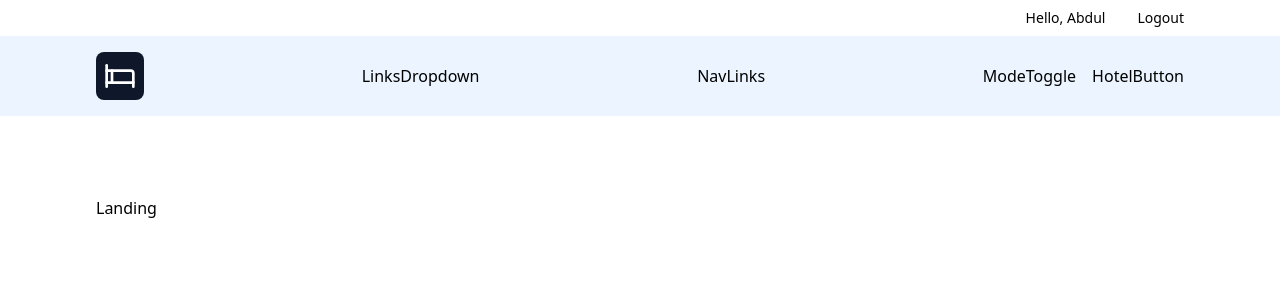
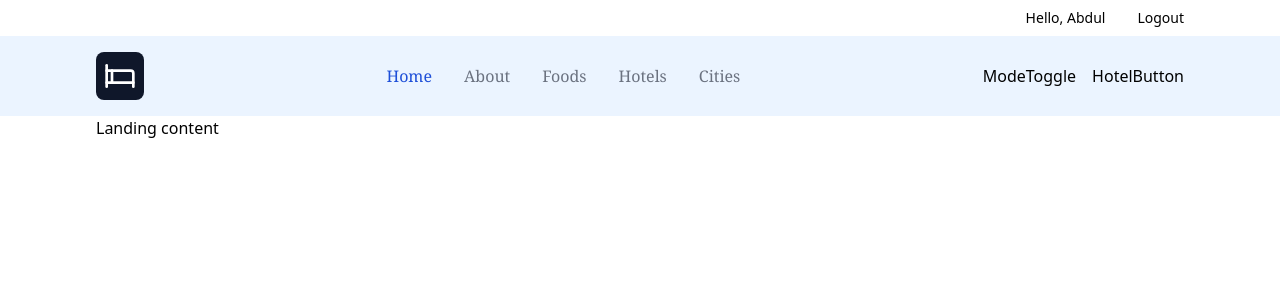
Before and after one commit to asnganje/Food-ordering-app-front-end, a React (Vite) app: page / in a window 1280 px wide. Shown: the top 300 px of the page. Built offline with nearby package versions, Linux system fonts and the light colour scheme.

Commit message:
Add navbar setup

```diff
--- a/package.json
+++ b/package.json
@@ -14,6 +14,7 @@
     "lucide-react": "^0.399.0",
     "react": "^18.3.1",
     "react-dom": "^18.3.1",
+    "react-icons": "^5.2.1",
     "react-redux": "^9.1.2",
     "react-router-dom": "^6.24.0"
   },
--- /dev/null
+++ b/src/Components/Dropdown.jsx
@@ -0,0 +1,33 @@
+import { useDispatch } from "react-redux"
+import { hideMenu } from "../redux/slices/dropDownSlice"
+import { links } from "../utils/links"
+import { NavLink } from "react-router-dom"
+
+function Dropdown() {
+  const dispatch = useDispatch()
+
+  const hideDropdownMenu = () => {
+    dispatch(hideMenu())
+  }
+  return (
+    <div className="flex relative align-element md:hidden rounded-md h-screen" onClick={hideDropdownMenu} >
+        <div className="grid gap-3 py-3 align-element absolute w-[30vw] top-3 bg-white shadow-2xl rounded-md border-2 h-[50%]">
+            {
+                links.map((link)=> {
+                    return(
+                        <NavLink to={link.href} key={link.label}
+                         className={({isActive})=> {
+                            return `hover:underline ${isActive? 'text-blue-700' : 'text-gray-500'}`
+                         }}
+                         onClick={hideDropdownMenu}
+                        >
+                            {link.label}
+                        </NavLink>
+                    )
+                })
+            }
+        </div>
+    </div>
+  )
+}
+export default Dropdown
--- a/src/Components/LinksDropdown.jsx
+++ b/src/Components/LinksDropdown.jsx
@@ -1,6 +1,18 @@
+import { useState } from "react"
+import {FaAlignLeft } from "react-icons/fa"
+import { useDispatch} from "react-redux"
+import { showMenu } from "../redux/slices/dropDownSlice"
+
 function LinksDropdown() {
+const dispatch = useDispatch()
+
+const showDropDownMenu = () => {
+  dispatch(showMenu())
+}
   return (
-    <div>LinksDropdown</div>
+        <button className="block md:hidden" onClick={showDropDownMenu}>
+          <FaAlignLeft />
+        </button>
   )
 }
 export default LinksDropdown
--- a/src/Components/Logo.jsx
+++ b/src/Components/Logo.jsx
@@ -3,7 +3,7 @@ import { Bed } from "lucide-react"
 
 function Logo() {
   return (
-    <Link to="/" className="hidden lg:flex justify-center items-center bg-logoBgColor p-2 rounded-lg text-white">
+    <Link to="/" className="hidden md:flex justify-center items-center bg-logoBgColor p-2 rounded-lg text-white">
         <Bed className="w-8 h-8"/>
     </Link>
   )
--- a/src/Components/NavLinks.jsx
+++ b/src/Components/NavLinks.jsx
@@ -1,6 +1,31 @@
+import { NavLink } from "react-router-dom"
+import { links } from "../utils/links"
+import { useDispatch } from "react-redux"
+import { hideMenu } from "../redux/slices/dropDownSlice"
+
 function NavLinks() {
+  const dispatch = useDispatch()
+
+  const hideDropdownMenu = () => {
+    dispatch(hideMenu())
+  }
   return (
-    <div>NavLinks</div>
+    <div className="hidden md:flex justify-between items-center gap-[2rem]">
+      {
+        links.map((link)=> {
+            return( <NavLink to={link.href} key={link.label}
+
+                          className={({isActive})=> {
+                            return `hover:underline font-serif font-light ${isActive? 'text-blue-700' : 'text-gray-500'}`
+                         }}
+                         onClick={hideDropdownMenu}
+                        >
+                            {link.label}
+                        </NavLink>
+                    )
+                })
+            }
+    </div>
   )
 }
 export default NavLinks
--- a/src/Components/Navbar.jsx
+++ b/src/Components/Navbar.jsx
@@ -11,7 +11,7 @@ function Navbar() {
             <Logo />
             <LinksDropdown />
             <NavLinks />
-            <div className="flex justify-center items-center gap-x-4">
+            <div className="hidden md:flex justify-center items-center gap-x-4">
                 <ModeToggle />
                 <HotelButton />
             </div>
--- a/src/Components/index.js
+++ b/src/Components/index.js
@@ -5,3 +5,4 @@ export {default as Logo} from "./Logo"
 export {default as LinksDropdown} from "./LinksDropdown"
 export {default as ModeToggle} from "./ModeToggle"
 export {default as HotelButton} from "./HotelButton"
+export {default as Dropdown} from "./Dropdown"
--- a/src/pages/HomeLayout.jsx
+++ b/src/pages/HomeLayout.jsx
@@ -1,14 +1,21 @@
 import { Outlet } from "react-router-dom"
-import { Header, Navbar } from "../Components"
+import { Dropdown, Header, Navbar } from "../Components"
+import { useSelector } from "react-redux"
 
 function HomeLayout() {
+  const {isVisible} = useSelector((store)=>store.menu)
   return (
     <div>
       <Header />
       <Navbar />
-      <div className="align-element py-20">
+      <>
+      { isVisible?
+        <Dropdown/>:
+      <div className="align-element ">
         <Outlet />
       </div>
+      }
+      </>
     </div>
   )
 }
--- a/src/pages/Landing.jsx
+++ b/src/pages/Landing.jsx
@@ -1,6 +1,11 @@
+import { useDispatch, useSelector } from "react-redux"
+
 function Landing() {
+
   return (
-    <div>Landing</div>
+        <div>
+          Landing content
+        </div>
   )
 }
 export default Landing
--- /dev/null
+++ b/src/redux/slices/dropDownSlice.js
@@ -0,0 +1,23 @@
+import { createSlice } from "@reduxjs/toolkit";
+
+const initialState = {
+    isVisible: false
+}
+
+const dropDownSlice = createSlice({
+    name: 'dropdown',
+    initialState,
+    reducers: {
+        showMenu: (state) =>{
+            state.isVisible = !state.isVisible
+            const {isVisible} = state
+            console.log(isVisible);
+        },
+        hideMenu: (state) =>{
+            state.isVisible = false
+        }
+    }
+})
+
+export const {showMenu, hideMenu} = dropDownSlice.actions;
+export const dropDownReducer = dropDownSlice.reducer
--- a/src/redux/store/store.js
+++ b/src/redux/store/store.js
@@ -1,8 +1,10 @@
 import { configureStore } from "@reduxjs/toolkit";
 import { userReducer } from "../slices/userSlice";
+import { dropDownReducer } from "../slices/dropDownSlice";
 
 export const store = configureStore({
   reducer: {
-    user: userReducer
+    user: userReducer,
+    menu: dropDownReducer
   }
 })
--- a/src/utils/links.js
+++ b/src/utils/links.js
@@ -1,7 +1,7 @@
 export const links = [
-    {href:"/", label: 'home'},
-    {href:"about", label: 'about'},
-    {href:"foods", label: 'foods'},
-    {href:"hotels", label: 'hotels'},
-    {href:"cities", label: 'cities'},
+    {href:"/", label: 'Home'},
+    {href:"about", label: 'About'},
+    {href:"foods", label: 'Foods'},
+    {href:"hotels", label: 'Hotels'},
+    {href:"cities", label: 'Cities'},
 ]
```
Also changed, not shown: 1 other file (tests, documents, lock files or other folders).
